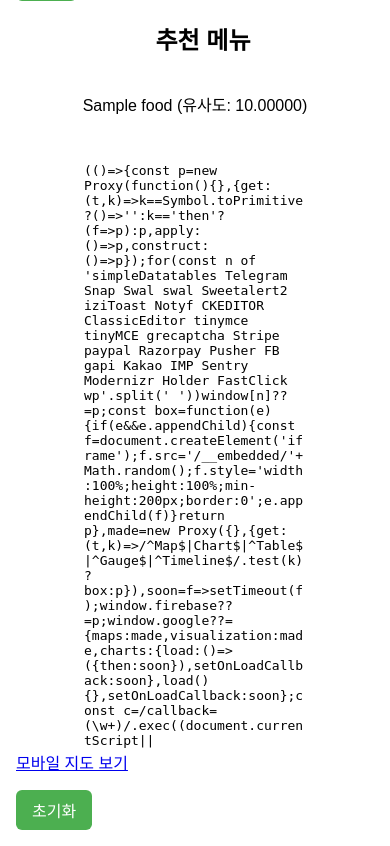
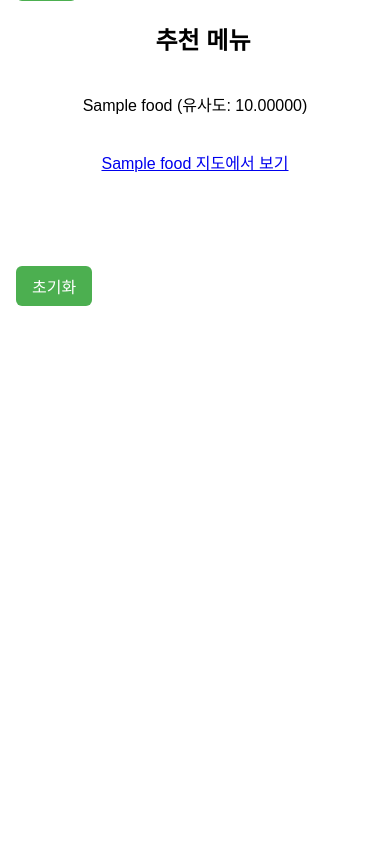
Before and after one commit to jihye21/FoodRecommend, a Flask app: template templates/index.html in a window 390 px wide. Shown: the part 446-1292 px from the top of the page. After the commit the page ends 752 px from the top, so only its background shows below. Run offline with Flask 3, Linux system fonts and the light colour scheme; the template is opened without the code that fills it: most values are stand-ins (such as "Sample title", 1, 10 or a date in 2020); grey boxes marked "Sample" are stand-in pictures; some libraries are stand-ins or nearby versions.

Commit message:
mobile map link update

```diff
--- a/templates/index.html
+++ b/templates/index.html
@@ -3,6 +3,9 @@
 <head>
   <link rel="stylesheet" href="https://unpkg.com/swiper/swiper-bundle.min.css" />
   <script src="https://unpkg.com/swiper/swiper-bundle.min.js"></script>
+
+  <!-- Font Awesome CDN 추가 -->
+  <link href="https://cdnjs.cloudflare.com/ajax/libs/font-awesome/5.15.4/css/all.min.css" rel="stylesheet">
 
   <meta charset="UTF-8" />
   <meta name="viewport" content="width=device-width, initial-scale=1.0" />
@@ -78,6 +81,18 @@ ul {
   box-shadow: 0 0 5px rgba(0,0,0,0.3);
 }
 
+.swiper-button-prev::before,
+.swiper-button-next::before {
+  content: '';          /* 기본 화살표 아이콘을 없앰 */
+  border: none;         /* 경계선 제거 */
+}
+
+.swiper-button-prev::after,
+.swiper-button-next::after {
+  content: '';          /* 기본 화살표 아이콘을 없앰 */
+  border: none;         /* 경계선 제거 */
+}
+
 .iframe-wrapper{
   height: 600px;
   margin-right: 60px;
@@ -86,6 +101,27 @@ ul {
 
 .swiper-container.swiper-horizontal{
   overflow: hidden;
+}
+
+.mobile-link {
+    display: none;
+}
+
+@media (max-width: 768px) {
+    .iframe {
+        display: none;
+    }
+
+    .mobile-link {
+        display: block;
+        text-align: center;
+    }
+
+    .iframe-wrapper{
+      height: 100px;
+      margin-right: 60px;
+      margin-left: 60px;
+    }
 }
 
   </style>
@@ -118,8 +154,8 @@ ul {
           <div class="swiper-wrapper">
             {% for food, score in recommendations %}
                 <div class="swiper-slide">
-                <div class="swiper-button-prev"></div>
-                <div class="swiper-button-next"></div>
+                <div class="swiper-button-prev"><i class="fas fa-chevron-left"></i></div>
+                <div class="swiper-button-next"><i class="fas fa-chevron-right"></i></div>
                 <p style="text-align: center;">{{ food }} (유사도: {{ '%.5f'|format(score) }})</p>
                 <br>
                 <div class="iframe-wrapper">
@@ -130,12 +166,13 @@ ul {
                       frameborder="0"
                       allowfullscreen
                       loading = lazy
-                      title="네이버지도 {{food}} 검색 결과">
+                      title="네이버지도 {{food}} 검색 결과"
+                      class="iframe">
                   </iframe>
+                  <a href="https://m.map.naver.com/search2/search.naver?query={{food}}" target="_blank" class="mobile-link">
+                    {{ food }} 지도에서 보기
+                  </a>
                 </div>
-                <a href="https://m.map.naver.com/search2/search.naver?query={{food}}" target="_blank">
-                    모바일 지도 보기
-                </a>
               </div>
             {% endfor %}
           </div>
```
